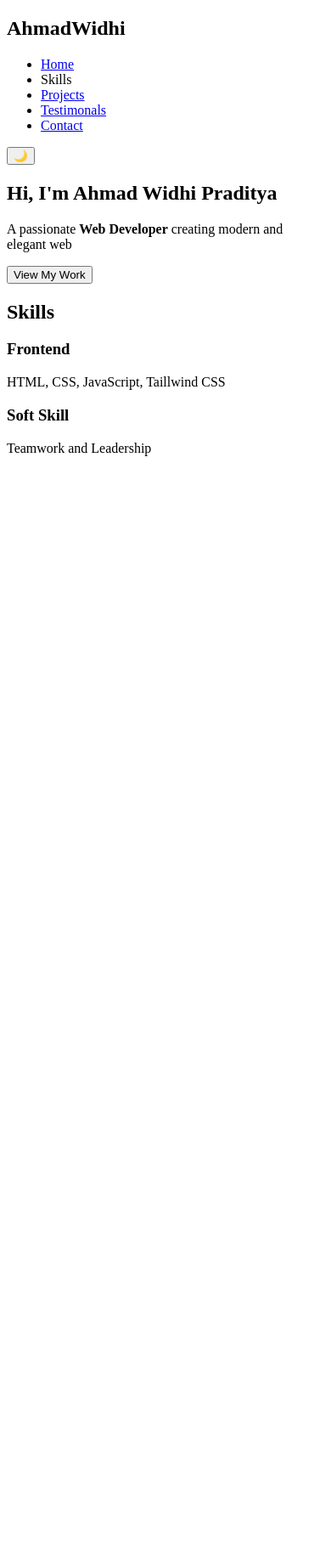
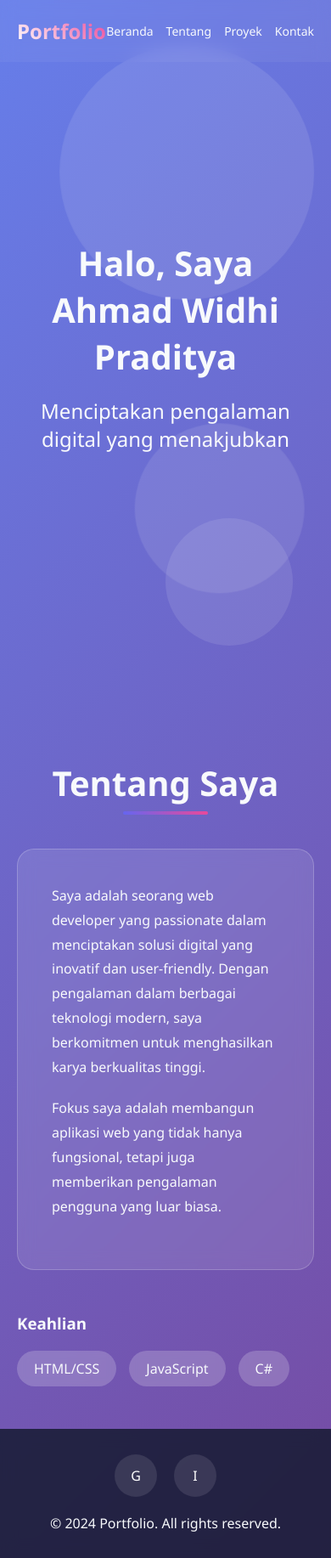
Before and after one commit to widhi578/Portofolio, a plain HTML site: page index.html in a window 390 px wide. Shown: the whole page at 85% size. Before the commit the page ends 844 px from the top, so only its background shows below. Drawn offline with Linux system fonts and the light colour scheme.

Commit message:
update index, style, script

```diff
--- a/index.html
+++ b/index.html
@@ -1,53 +1,66 @@
 <!DOCTYPE html>
-<html lang="en">
+<html lang="id">
 <head>
     <meta charset="UTF-8">
     <meta name="viewport" content="width=device-width, initial-scale=1.0">
-    <title>Ahmad Widhi Praditya | Portofolio</title>
+    <title>Portofolio Modern</title>
     <link rel="stylesheet" href="style.css">
-    <script defer src="script.js"></script>
 </head>
+<body>
+    <!-- Background Animation -->
+    <div class="bg-animation">
+        <div class="circle"></div>
+        <div class="circle"></div>
+        <div class="circle"></div>
+    </div>
 
-<body>
-    <!-- Navbar -->
-    <header>
-        <nav class="navbar">
-            <h1 class="logo">Ahmad<span>Widhi</span></h1>
-            <ul class="nav-links">
-                <li><a href="#home">Home</a></li>
-                <li><a class="#skills">Skills</a></li>
-                <li><a href="#projects">Projects</a></li>
-                <li><a href="#testimonals">Testimonals</a></li>
-                <li><a href="#contact">Contact</a></li>
-            </ul>
-            <button class="theme-toggle" id="theme-toggle">🌙</button>
-        </nav>
-    </header>
+    <!-- Navigation -->
+    <nav id="navbar">
+        <div class="logo">Portfolio</div>
+        <ul class="nav-links">
+            <li><a href="#home">Beranda</a></li>
+            <li><a href="#about">Tentang</a></li>
+            <li><a href="#projects">Proyek</a></li>
+            <li><a href="#contact">Kontak</a></li>
+        </ul>
+    </nav>
 
     <!-- Hero Section -->
     <section id="home" class="hero">
         <div class="hero-content">
-            <h2>Hi, I'm <span>Ahmad Widhi Praditya</span></h2>
-            <p>A passionate <strong>Web Developer</strong> creating modern and elegant web</p>
-            <button class="btn" id="view-work">View My Work</button>
+            <h1>Halo, Saya Ahmad Widhi Praditya</h1>
+            <p>Menciptakan pengalaman digital yang menakjubkan</p>
         </div>
     </section>
 
-    <!-- Skills Section -->
-    <section id="skills" class="skills">
-        <h2>Skills</h2>
-        <div class="skills-container">
-            <div class="skill">
-                <h3>Frontend</h3>
-                <p>HTML, CSS, JavaScript, Taillwind CSS</p>
+    <!-- About Section -->
+    <section id="about">
+        <h2>Tentang Saya</h2>
+        <div class="about-content fade-in">
+            <div class="about-text">
+                <p>Saya adalah seorang web developer yang passionate dalam menciptakan solusi digital yang inovatif dan user-friendly. Dengan pengalaman dalam berbagai teknologi modern, saya berkomitmen untuk menghasilkan karya berkualitas tinggi.</p>
+                <p>Fokus saya adalah membangun aplikasi web yang tidak hanya fungsional, tetapi juga memberikan pengalaman pengguna yang luar biasa.</p>
             </div>
-            <div class="skill">
-                <h3>Soft Skill</h3>
-                <p>Teamwork and Leadership</p>
+            <div>
+                <h3 style="margin-bottom: 20px;">Keahlian</h3>
+                <div class="skills">
+                    <span class="skill-tag">HTML/CSS</span>
+                    <span class="skill-tag">JavaScript</span>
+                    <span class="skill-tag">C#</span>
+                </div>
             </div>
         </div>
     </section>
 
-    <!-- Projects Section -->
+    <!-- Footer -->
+    <footer>
+        <div class="social-links">
+            <a href="https://github.com/widhi578" title="GitHub">G</a>
+            <a href="https://www.instagram.com/marcwidhi12?igsh=MW01dmMxc3hmOGZocA==" title="Instagram">I</a>
+        </div>
+        <p>&copy; 2024 Portfolio. All rights reserved.</p>
+    </footer>
+
+    <script src="script.js"></script>
 </body>
 </html>
--- a/script.js
+++ b/script.js
@@ -0,0 +1,58 @@
+ // Navbar scroll effect
+        window.addEventListener('scroll', function() {
+            const navbar = document.getElementById('navbar');
+            if (window.scrollY > 50) {
+                navbar.classList.add('scrolled');
+            } else {
+                navbar.classList.remove('scrolled');
+            }
+        });
+
+        // Smooth scroll
+        document.querySelectorAll('a[href^="#"]').forEach(anchor => {
+            anchor.addEventListener('click', function(e) {
+                e.preventDefault();
+                const target = document.querySelector(this.getAttribute('href'));
+                if (target) {
+                    target.scrollIntoView({
+                        behavior: 'smooth',
+                        block: 'start'
+                    });
+                }
+            });
+        });
+
+        // Scroll animation
+        const observerOptions = {
+            threshold: 0.1,
+            rootMargin: '0px 0px -50px 0px'
+        };
+
+        const observer = new IntersectionObserver(function(entries) {
+            entries.forEach(entry => {
+                if (entry.isIntersecting) {
+                    entry.target.classList.add('visible');
+                }
+            });
+        }, observerOptions);
+
+        document.querySelectorAll('.fade-in').forEach(el => {
+            observer.observe(el);
+        });
+
+        // Form submission
+        function handleSubmit(e) {
+            e.preventDefault();
+            alert('Terima kasih! Pesan Anda telah dikirim.');
+            e.target.reset();
+        }
+
+        // Add hover effect to project cards
+        document.querySelectorAll('.project-card').forEach(card => {
+            card.addEventListener('mouseenter', function() {
+                this.style.transform = 'translateY(-10px) scale(1.02)';
+            });
+            card.addEventListener('mouseleave', function() {
+                this.style.transform = 'translateY(0) scale(1)';
+            });
+        });
--- a/style.css
+++ b/style.css
@@ -0,0 +1,397 @@
+ * {
+            margin: 0;
+            padding: 0;
+            box-sizing: border-box;
+        }
+
+        :root {
+            --primary: #6366f1;
+            --secondary: #8b5cf6;
+            --accent: #ec4899;
+            --dark: #0f172a;
+            --light: #f8fafc;
+        }
+
+        body {
+            font-family: 'Segoe UI', Tahoma, Geneva, Verdana, sans-serif;
+            background: linear-gradient(135deg, #667eea 0%, #764ba2 100%);
+            color: var(--light);
+            overflow-x: hidden;
+        }
+
+        /* Background Animation */
+        .bg-animation {
+            position: fixed;
+            top: 0;
+            left: 0;
+            width: 100%;
+            height: 100%;
+            z-index: -1;
+            overflow: hidden;
+        }
+
+        .circle {
+            position: absolute;
+            border-radius: 50%;
+            background: rgba(255, 255, 255, 0.1);
+            animation: float 20s infinite ease-in-out;
+        }
+
+        .circle:nth-child(1) {
+            width: 300px;
+            height: 300px;
+            top: 10%;
+            left: 10%;
+            animation-delay: 0s;
+        }
+
+        .circle:nth-child(2) {
+            width: 200px;
+            height: 200px;
+            top: 60%;
+            right: 10%;
+            animation-delay: 3s;
+        }
+
+        .circle:nth-child(3) {
+            width: 150px;
+            height: 150px;
+            bottom: 10%;
+            left: 50%;
+            animation-delay: 6s;
+        }
+
+        @keyframes float {
+            0%, 100% { transform: translateY(0) translateX(0); }
+            50% { transform: translateY(-50px) translateX(50px); }
+        }
+
+        /* Navigation */
+        nav {
+            position: fixed;
+            top: 0;
+            width: 100%;
+            padding: 20px 50px;
+            display: flex;
+            justify-content: space-between;
+            align-items: center;
+            z-index: 1000;
+            backdrop-filter: blur(10px);
+            background: rgba(255, 255, 255, 0.05);
+            transition: all 0.3s;
+        }
+
+        nav.scrolled {
+            background: rgba(15, 23, 42, 0.9);
+            box-shadow: 0 5px 30px rgba(0, 0, 0, 0.3);
+        }
+
+        .logo {
+            font-size: 24px;
+            font-weight: bold;
+            background: linear-gradient(45deg, #fff, var(--accent));
+            -webkit-background-clip: text;
+            -webkit-text-fill-color: transparent;
+        }
+
+        .nav-links {
+            display: flex;
+            gap: 30px;
+            list-style: none;
+        }
+
+        .nav-links a {
+            color: var(--light);
+            text-decoration: none;
+            transition: all 0.3s;
+            position: relative;
+        }
+
+        .nav-links a::after {
+            content: '';
+            position: absolute;
+            bottom: -5px;
+            left: 0;
+            width: 0;
+            height: 2px;
+            background: var(--accent);
+            transition: width 0.3s;
+        }
+
+        .nav-links a:hover::after {
+            width: 100%;
+        }
+
+        /* Hero Section */
+        .hero {
+            min-height: 100vh;
+            display: flex;
+            align-items: center;
+            justify-content: center;
+            text-align: center;
+            padding: 100px 20px;
+        }
+
+        .hero-content h1 {
+            font-size: 4em;
+            margin-bottom: 20px;
+            opacity: 0;
+            animation: fadeInUp 1s forwards;
+        }
+
+        .hero-content p {
+            font-size: 1.5em;
+            margin-bottom: 30px;
+            opacity: 0;
+            animation: fadeInUp 1s 0.3s forwards;
+        }
+
+        .cta-button {
+            display: inline-block;
+            padding: 15px 40px;
+            background: linear-gradient(45deg, var(--primary), var(--accent));
+            color: white;
+            text-decoration: none;
+            border-radius: 50px;
+            transition: all 0.3s;
+            opacity: 0;
+            animation: fadeInUp 1s 0.6s forwards;
+            box-shadow: 0 10px 30px rgba(236, 72, 153, 0.3);
+        }
+
+        .cta-button:hover {
+            transform: translateY(-5px);
+            box-shadow: 0 15px 40px rgba(236, 72, 153, 0.5);
+        }
+
+        @keyframes fadeInUp {
+            to {
+                opacity: 1;
+                transform: translateY(0);
+            }
+            from {
+                opacity: 0;
+                transform: translateY(30px);
+            }
+        }
+
+        /* Section */
+        section {
+            padding: 100px 50px;
+            max-width: 1200px;
+            margin: 0 auto;
+        }
+
+        h2 {
+            font-size: 2.5em;
+            margin-bottom: 50px;
+            text-align: center;
+            position: relative;
+        }
+
+        h2::after {
+            content: '';
+            position: absolute;
+            bottom: -10px;
+            left: 50%;
+            transform: translateX(-50%);
+            width: 100px;
+            height: 4px;
+            background: linear-gradient(45deg, var(--primary), var(--accent));
+            border-radius: 2px;
+        }
+
+        /* About Section */
+        .about-content {
+            display: grid;
+            grid-template-columns: 1fr 1fr;
+            gap: 50px;
+            align-items: center;
+        }
+
+        .about-text {
+            background: rgba(255, 255, 255, 0.1);
+            backdrop-filter: blur(10px);
+            padding: 40px;
+            border-radius: 20px;
+            border: 1px solid rgba(255, 255, 255, 0.2);
+        }
+
+        .about-text p {
+            line-height: 1.8;
+            margin-bottom: 20px;
+        }
+
+        .skills {
+            display: flex;
+            flex-wrap: wrap;
+            gap: 15px;
+        }
+
+        .skill-tag {
+            background: rgba(255, 255, 255, 0.2);
+            padding: 10px 20px;
+            border-radius: 25px;
+            backdrop-filter: blur(5px);
+            transition: all 0.3s;
+        }
+
+        .skill-tag:hover {
+            background: var(--accent);
+            transform: translateY(-3px);
+        }
+
+        /* Projects Section */
+        .projects-grid {
+            display: grid;
+            grid-template-columns: repeat(auto-fit, minmax(300px, 1fr));
+            gap: 30px;
+        }
+
+        .project-card {
+            background: rgba(255, 255, 255, 0.1);
+            backdrop-filter: blur(10px);
+            border-radius: 20px;
+            overflow: hidden;
+            border: 1px solid rgba(255, 255, 255, 0.2);
+            transition: all 0.3s;
+            cursor: pointer;
+        }
+
+        .project-card:hover {
+            transform: translateY(-10px);
+            box-shadow: 0 20px 40px rgba(0, 0, 0, 0.3);
+        }
+
+        .project-image {
+            width: 100%;
+            height: 200px;
+            background: linear-gradient(45deg, var(--primary), var(--secondary));
+            display: flex;
+            align-items: center;
+            justify-content: center;
+            font-size: 3em;
+        }
+
+        .project-content {
+            padding: 25px;
+        }
+
+        .project-content h3 {
+            margin-bottom: 15px;
+            color: var(--accent);
+        }
+
+        /* Contact Section */
+        .contact-container {
+            background: rgba(255, 255, 255, 0.1);
+            backdrop-filter: blur(10px);
+            padding: 50px;
+            border-radius: 20px;
+            border: 1px solid rgba(255, 255, 255, 0.2);
+            max-width: 600px;
+            margin: 0 auto;
+        }
+
+        .contact-form input,
+        .contact-form textarea {
+            width: 100%;
+            padding: 15px;
+            margin-bottom: 20px;
+            background: rgba(255, 255, 255, 0.1);
+            border: 1px solid rgba(255, 255, 255, 0.3);
+            border-radius: 10px;
+            color: white;
+            font-size: 16px;
+        }
+
+        .contact-form input::placeholder,
+        .contact-form textarea::placeholder {
+            color: rgba(255, 255, 255, 0.6);
+        }
+
+        .contact-form button {
+            width: 100%;
+            padding: 15px;
+            background: linear-gradient(45deg, var(--primary), var(--accent));
+            border: none;
+            border-radius: 50px;
+            color: white;
+            font-size: 18px;
+            cursor: pointer;
+            transition: all 0.3s;
+        }
+
+        .contact-form button:hover {
+            transform: translateY(-3px);
+            box-shadow: 0 10px 30px rgba(236, 72, 153, 0.5);
+        }
+
+        /* Footer */
+        footer {
+            text-align: center;
+            padding: 30px;
+            background: rgba(15, 23, 42, 0.8);
+            backdrop-filter: blur(10px);
+        }
+
+        .social-links {
+            display: flex;
+            justify-content: center;
+            gap: 20px;
+            margin-bottom: 20px;
+        }
+
+        .social-links a {
+            width: 50px;
+            height: 50px;
+            background: rgba(255, 255, 255, 0.1);
+            border-radius: 50%;
+            display: flex;
+            align-items: center;
+            justify-content: center;
+            color: white;
+            text-decoration: none;
+            transition: all 0.3s;
+        }
+
+        .social-links a:hover {
+            background: var(--accent);
+            transform: translateY(-5px);
+        }
+
+        /* Responsive */
+        @media (max-width: 768px) {
+            .hero-content h1 {
+                font-size: 2.5em;
+            }
+
+            .about-content {
+                grid-template-columns: 1fr;
+            }
+
+            nav {
+                padding: 20px;
+            }
+
+            section {
+                padding: 50px 20px;
+            }
+
+            .nav-links {
+                gap: 15px;
+                font-size: 14px;
+            }
+        }
+
+        /* Scroll Animation */
+        .fade-in {
+            opacity: 0;
+            transform: translateY(30px);
+            transition: all 0.6s;
+        }
+
+        .fade-in.visible {
+            opacity: 1;
+            transform: translateY(0);
+        }
```
